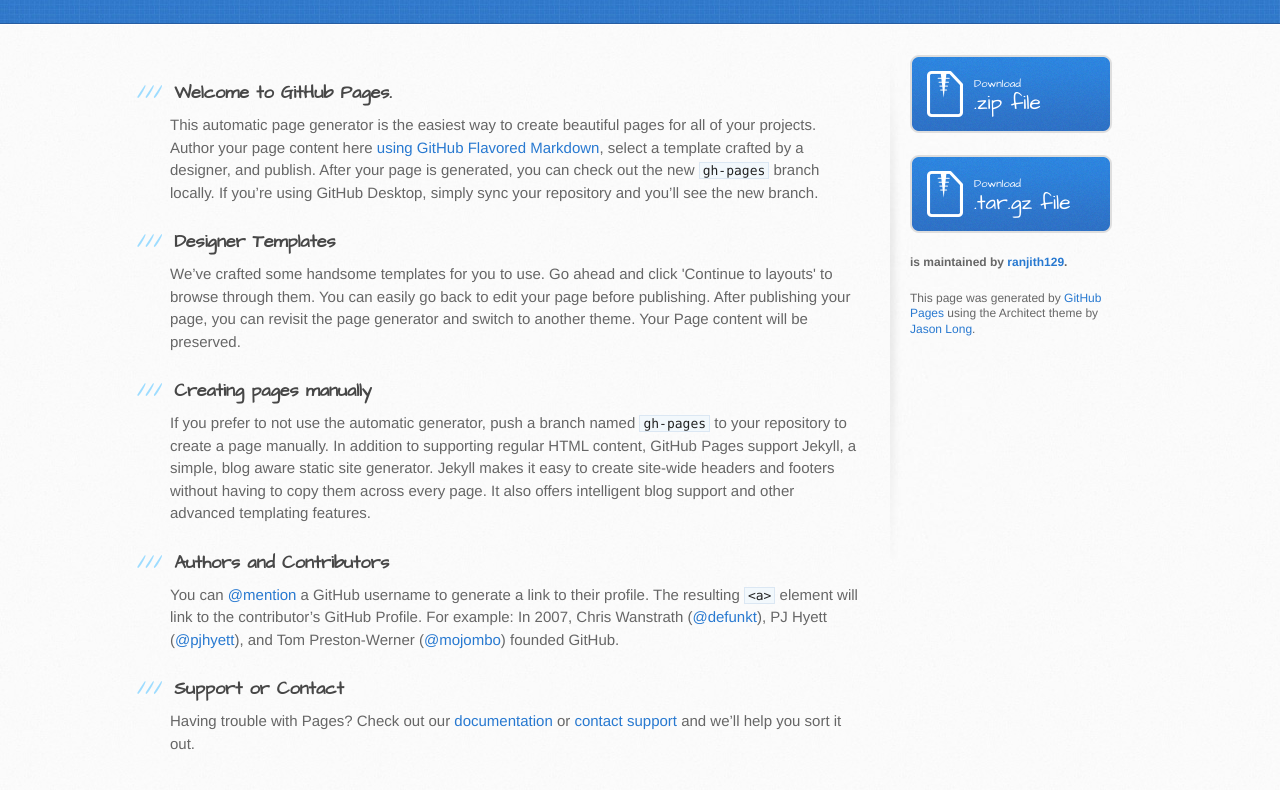
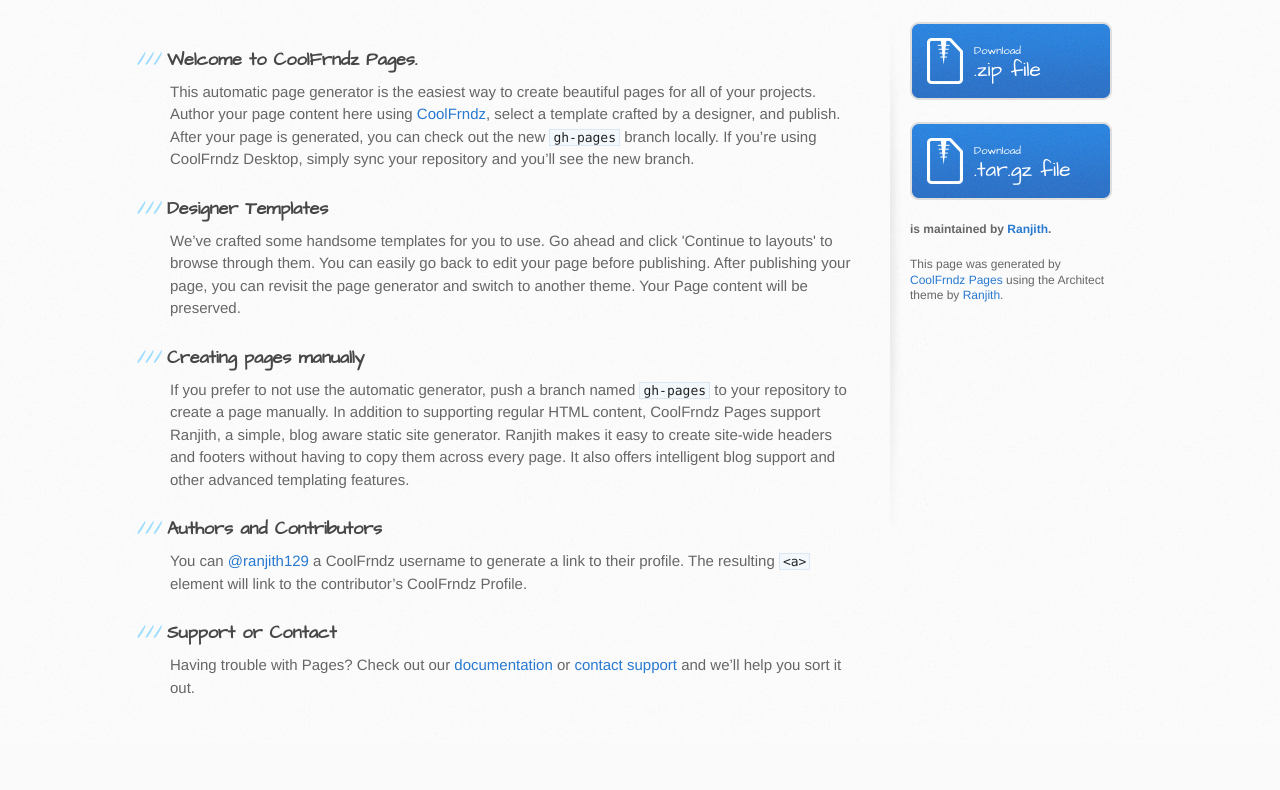
Before and after one commit to ranjith129/coolfrndz, a plain HTML site: page index.html in a window 1280 px wide. Shown: the part 186-976 px from the top of the page. After the commit the page ends 928 px from the top, so only its background shows below. Drawn offline with Linux system fonts and the light colour scheme.

Commit message:
Update index.html

```diff
--- a/index.html
+++ b/index.html
@@ -8,69 +8,40 @@
     <link rel="stylesheet" type="text/css" href="stylesheets/stylesheet.css" media="screen">
     <link rel="stylesheet" type="text/css" href="stylesheets/github-light.css" media="screen">
     <link rel="stylesheet" type="text/css" href="stylesheets/print.css" media="print">
-
+	  <link rel="shortcut icon" href="../images/favicon.ico">
     <!--[if lt IE 9]>
     <script src="//html5shiv.googlecode.com/svn/trunk/html5.js"></script>
     <![endif]-->
-
-    <title>Coolfrndz by Ranjith</title>
+    <title>CoolFrndz | Created by Ranjith</title>
   </head>
-
   <body>
     <header>
       <div class="inner">
         <a href="http://www.coolfrndz.com/"><img src="../images/logo.png"></a>
-        <h2>Create New Feature</h2>
         <a href="http://www.coolfrndz.com/" class="button"><small>Created By</small>Ranjith</a>
       </div>
     </header>
-
     <div id="content-wrapper">
       <div class="inner clearfix">
         <section id="main-content">
-          <h3>
-<a id="welcome-to-github-pages" class="anchor" href="#welcome-to-github-pages" aria-hidden="true"><span aria-hidden="true" class="octicon octicon-link"></span></a>Welcome to GitHub Pages.</h3>
-
-<p>This automatic page generator is the easiest way to create beautiful pages for all of your projects. Author your page content here <a href="https://guides.github.com/features/mastering-markdown/">using GitHub Flavored Markdown</a>, select a template crafted by a designer, and publish. After your page is generated, you can check out the new <code>gh-pages</code> branch locally. If you’re using GitHub Desktop, simply sync your repository and you’ll see the new branch.</p>
-
-<h3>
-<a id="designer-templates" class="anchor" href="#designer-templates" aria-hidden="true"><span aria-hidden="true" class="octicon octicon-link"></span></a>Designer Templates</h3>
-
-<p>We’ve crafted some handsome templates for you to use. Go ahead and click 'Continue to layouts' to browse through them. You can easily go back to edit your page before publishing. After publishing your page, you can revisit the page generator and switch to another theme. Your Page content will be preserved.</p>
-
-<h3>
-<a id="creating-pages-manually" class="anchor" href="#creating-pages-manually" aria-hidden="true"><span aria-hidden="true" class="octicon octicon-link"></span></a>Creating pages manually</h3>
-
-<p>If you prefer to not use the automatic generator, push a branch named <code>gh-pages</code> to your repository to create a page manually. In addition to supporting regular HTML content, GitHub Pages support Jekyll, a simple, blog aware static site generator. Jekyll makes it easy to create site-wide headers and footers without having to copy them across every page. It also offers intelligent blog support and other advanced templating features.</p>
-
-<h3>
-<a id="authors-and-contributors" class="anchor" href="#authors-and-contributors" aria-hidden="true"><span aria-hidden="true" class="octicon octicon-link"></span></a>Authors and Contributors</h3>
-
-<p>You can <a href="https://help.github.com/articles/basic-writing-and-formatting-syntax/#mentioning-users-and-teams" class="user-mention">@mention</a> a GitHub username to generate a link to their profile. The resulting <code>&lt;a&gt;</code> element will link to the contributor’s GitHub Profile. For example: In 2007, Chris Wanstrath (<a href="https://github.com/defunkt" class="user-mention">@defunkt</a>), PJ Hyett (<a href="https://github.com/pjhyett" class="user-mention">@pjhyett</a>), and Tom Preston-Werner (<a href="https://github.com/mojombo" class="user-mention">@mojombo</a>) founded GitHub.</p>
-
-<h3>
-<a id="support-or-contact" class="anchor" href="#support-or-contact" aria-hidden="true"><span aria-hidden="true" class="octicon octicon-link"></span></a>Support or Contact</h3>
-
-<p>Having trouble with Pages? Check out our <a href="https://help.github.com/pages">documentation</a> or <a href="https://github.com/contact">contact support</a> and we’ll help you sort it out.</p>
+          <h3><a id="welcome-to-github-pages" class="anchor" href="https://github.com/ranjith129" aria-hidden="true"><span aria-hidden="true" class="octicon octicon-link"></span></a>Welcome to CoolFrndz Pages.</h3>
+          <p>This automatic page generator is the easiest way to create beautiful pages for all of your projects. Author your page content here using<a href="http://www.coolfrndz.com/"> CoolFrndz</a>, select a template crafted by a designer, and publish. After your page is generated, you can check out the new <code>gh-pages</code> branch locally. If you’re using CoolFrndz Desktop, simply sync your repository and you’ll see the new branch.</p>
+          <h3><a id="designer-templates" class="anchor" href="https://github.com/ranjith129" aria-hidden="true"><span aria-hidden="true" class="octicon octicon-link"></span></a>Designer Templates</h3>
+          <p>We’ve crafted some handsome templates for you to use. Go ahead and click 'Continue to layouts' to browse through them. You can easily go back to edit your page before publishing. After publishing your page, you can revisit the page generator and switch to another theme. Your Page content will be preserved.</p>
+          <h3><a id="creating-pages-manually" class="anchor" href="https://github.com/ranjith129" aria-hidden="true"><span aria-hidden="true" class="octicon octicon-link"></span></a>Creating pages manually</h3>
+          <p>If you prefer to not use the automatic generator, push a branch named <code>gh-pages</code> to your repository to create a page manually. In addition to supporting regular HTML content, CoolFrndz Pages support Ranjith, a simple, blog aware static site generator. Ranjith makes it easy to create site-wide headers and footers without having to copy them across every page. It also offers intelligent blog support and other advanced templating features.</p>
+          <h3><a id="authors-and-contributors" class="anchor" href="https://github.com/ranjith129" aria-hidden="true"><span aria-hidden="true" class="octicon octicon-link"></span></a>Authors and Contributors</h3>
+          <p>You can <a href="https://github.com/ranjith129" class="user-mention">@ranjith129</a> a CoolFrndz username to generate a link to their profile. The resulting <code>&lt;a&gt;</code> element will link to the contributor’s CoolFrndz Profile.</p>
+          <h3><a id="support-or-contact" class="anchor" href="https://github.com/ranjith129" aria-hidden="true"><span aria-hidden="true" class="octicon octicon-link"></span></a>Support or Contact</h3>
+          <p>Having trouble with Pages? Check out our <a href="https://github.com/ranjith129">documentation</a> or <a href="https://github.com/ranjith129">contact support</a> and we’ll help you sort it out.</p>
         </section>
-
         <aside id="sidebar">
-          <a href="https://github.com/ranjith129/coolfrndz/zipball/master" class="button">
-            <small>Download</small>
-            .zip file
-          </a>
-          <a href="https://github.com/ranjith129/coolfrndz/tarball/master" class="button">
-            <small>Download</small>
-            .tar.gz file
-          </a>
-
-          <p class="repo-owner"><a href="https://github.com/ranjith129/coolfrndz"></a> is maintained by <a href="https://github.com/ranjith129">ranjith129</a>.</p>
-
-          <p>This page was generated by <a href="https://pages.github.com">GitHub Pages</a> using the Architect theme by <a href="https://twitter.com/jasonlong">Jason Long</a>.</p>
+          <a href="https://github.com/ranjith129/coolfrndz/zipball/master" class="button"><small>Download</small>.zip file</a>
+          <a href="https://github.com/ranjith129/coolfrndz/tarball/master" class="button"><small>Download</small>.tar.gz file</a>
+          <p class="repo-owner"><a href="https://github.com/ranjith129/coolfrndz"></a> is maintained by <a href="https://github.com/ranjith129">Ranjith</a>.</p>
+          <p>This page was generated by <a href="https://github.com/ranjith129">CoolFrndz Pages</a> using the Architect theme by <a href="https://github.com/ranjith129">Ranjith</a>.</p>
         </aside>
       </div>
     </div>
-
-
   </body>
 </html>
```
